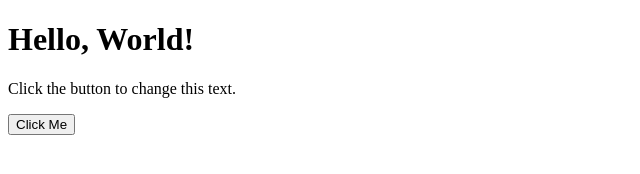
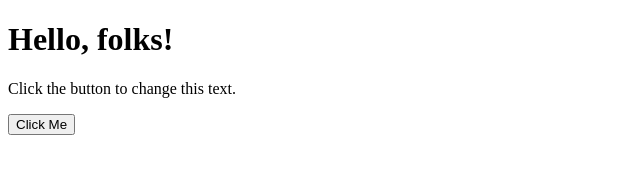
Before and after one commit to iam-safura/project1, a plain HTML site: page index.html in a window 1280 px wide. Shown: the full height of the page, 0-640 px from the left. Drawn offline with Linux system fonts and the light colour scheme.

Commit message:
html page changed

```diff
--- a/index.html
+++ b/index.html
@@ -5,7 +5,7 @@
 </head>
 <body>
 
-<h1>Hello, World!</h1>
+<h1>Hello, folks!</h1>
 <p id="message">Click the button to change this text.</p>
 
 <button onclick="changeText()">Click Me</button>
```
